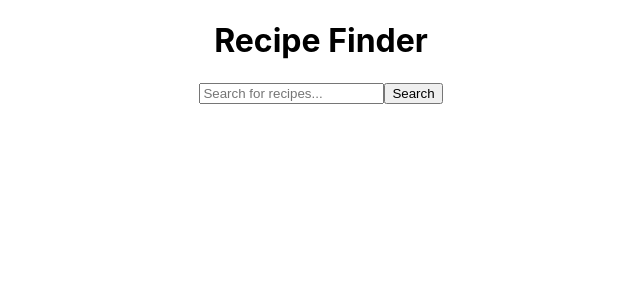
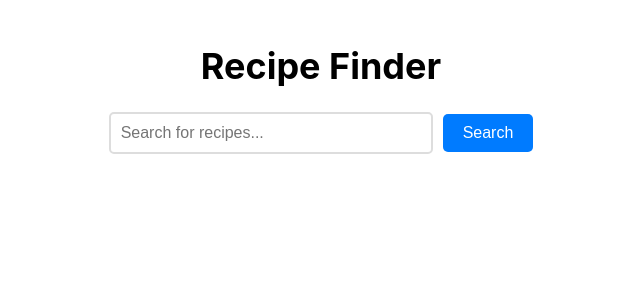
Before and after one commit to EliasMarteCortes/Recipe-Finder, a React (Create React App) app in the folder recipe-finder/: page / in a window 1280 px wide. Shown: the top 300 px of the page, without its empty margins (319-959 px from the left). Built offline with nearby package versions, Linux system fonts and the light colour scheme.

Commit message:
feat: add search form styling

```diff
--- a/recipe-finder/src/App.css
+++ b/recipe-finder/src/App.css
@@ -1,38 +1,34 @@
 .App {
   text-align: center;
+  padding: 20px;
+  max-width: 1200px;
+  margin: 0 auto;
 }
 
-.App-logo {
-  height: 40vmin;
-  pointer-events: none;
+h1 {
+  color: black;
+  font-size: 36px;
 }
 
-@media (prefers-reduced-motion: no-preference) {
-  .App-logo {
-    animation: App-logo-spin infinite 20s linear;
-  }
+input {
+  padding: 10px;
+  width: 300px;
+  font-size: 16px;
+  border: 2px solid #dddddd;
+  border-radius: 5px;
 }
 
-.App-header {
-  background-color: #282c34;
-  min-height: 100vh;
-  display: flex;
-  flex-direction: column;
-  align-items: center;
-  justify-content: center;
-  font-size: calc(10px + 2vmin);
+button {
+  padding: 10px 20px;
+  margin-left: 10px;
+  font-size: 16px;
+  background-color: #007bff;
   color: white;
+  border: none;
+  border-radius: 5px;
+  cursor: pointer;
 }
 
-.App-link {
-  color: #61dafb;
+button:hover {
+  background-color: #0056b3;
 }
-
-@keyframes App-logo-spin {
-  from {
-    transform: rotate(0deg);
-  }
-  to {
-    transform: rotate(360deg);
-  }
-}
```
